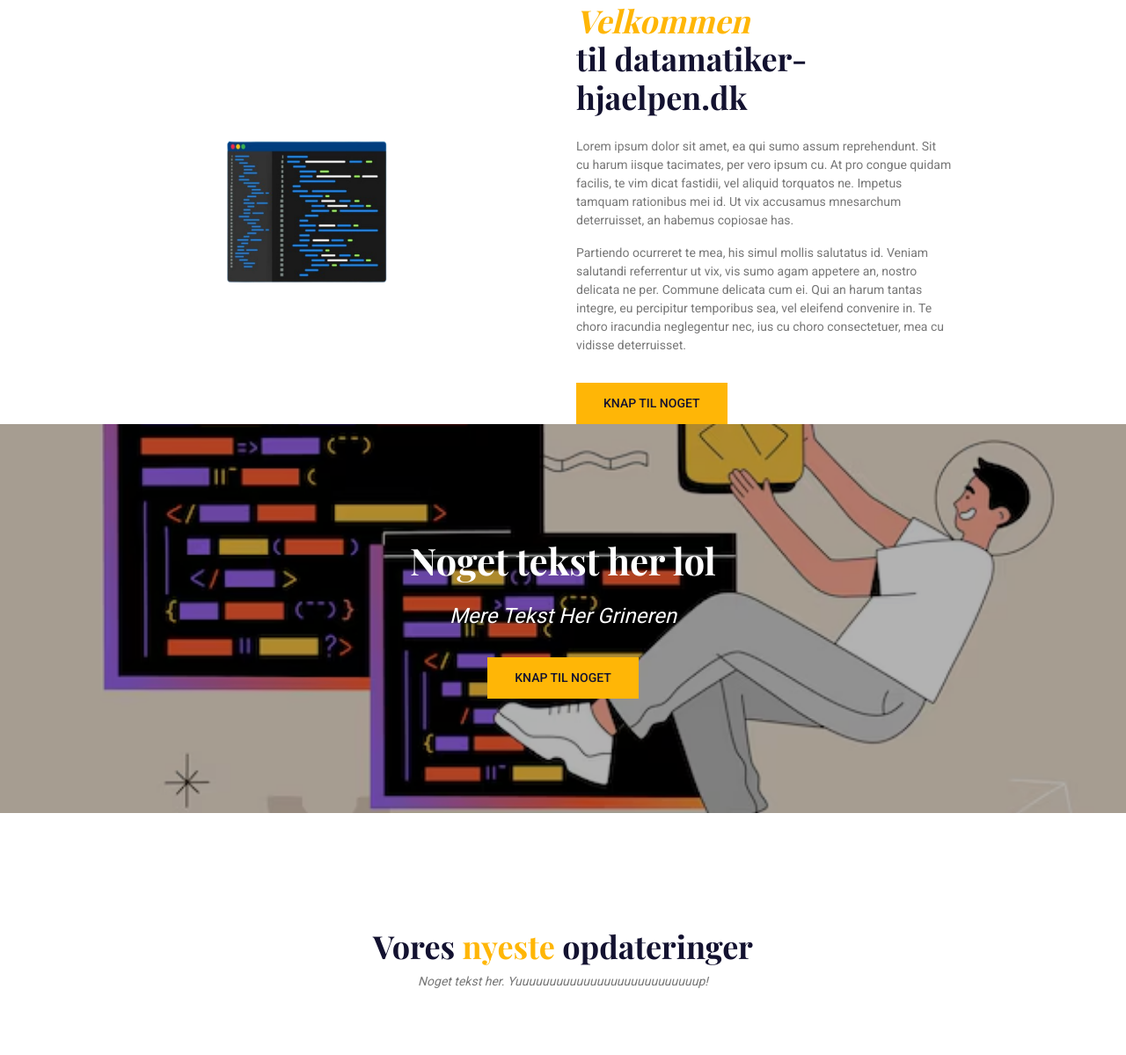
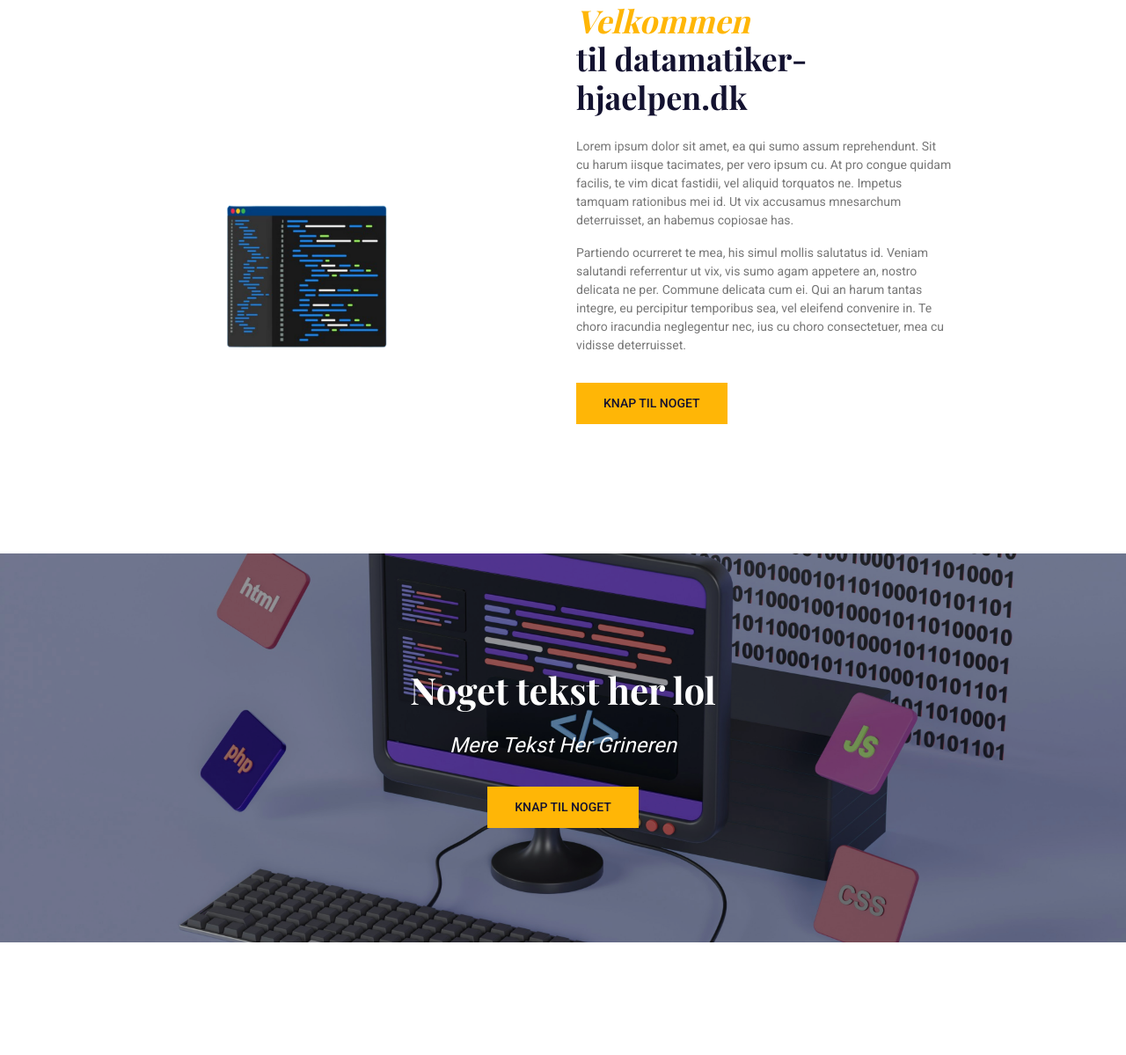
Before and after one commit to Guacamoleboy/datamatiker-hjaelpen.dk, a PHP site: page / in a window 1280 px wide. Shown: the part 1120-2319 px from the top of the page at 88% size. Run offline with PHP 8.4, Linux system fonts and the light colour scheme.

Commit message:
enhancement

```diff
--- a/Website/assets/css/style.css
+++ b/Website/assets/css/style.css
@@ -378,7 +378,7 @@ textarea:focus {
 .banner-area {
     padding: 400px 0 350px;
     background-color: #b0b0b0;
-    background-image: url("../images/background2.png");
+    background-image: url("../images/background2-enhanced.jpg");
     background-repeat: no-repeat;
     background-position: center;
     background-size: cover;
@@ -640,7 +640,7 @@ textarea:focus {
 
 .reservation-area {
     background-color: #b0b0b0;
-    background-image: url("../images/background1.png");
+    background-image: url("../images/background3.jpg");
     background-repeat: no-repeat;
     background-position: center;
     background-size: cover;
--- a/Website/index.html
+++ b/Website/index.html
@@ -90,7 +90,7 @@
                     <h1>Få hjælp fra andre <span class="prime-color">datamatikere</span><br>
                         <span class="style-change">direkte fra vores store<span class="prime-color"> hjælpe</span> arkiv</span>
                     </h1>
-                    <a href="#" class="template-btn mt-3">Knap til noget</a>
+                    <a href="#" class="template-btn mt-3">Gå til arkiv</a>
                 </div>
             </div>
         </div>
@@ -114,6 +114,7 @@
                         <p>Partiendo ocurreret te mea, his simul mollis salutatus id. Veniam salutandi referrentur ut vix, vis sumo agam appetere an, nostro delicata ne per. Commune delicata cum ei. Qui an harum tantas integre, eu percipitur temporibus sea,
                             vel eleifend convenire in. Te choro iracundia neglegentur nec, ius cu choro consectetuer, mea cu vidisse deterruisset.</p>
                         <a href="#" class="template-btn mt-3">Knap til noget</a>
+                        <br><br><br><br><br><br><br><br> <!-- Fix later -->
                     </div>
                 </div>
             </div>
```
Also changed, not shown: Website/assets/images/background2-enhanced.jpg (added), Website/assets/images/background3.jpg (added), Website/assets/images/background4.jpg (added), Website/assets/images/background5.jpg (added).
